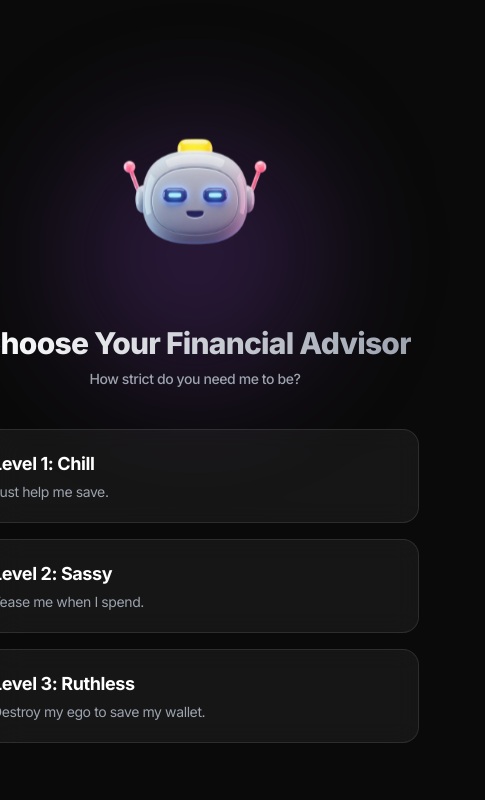
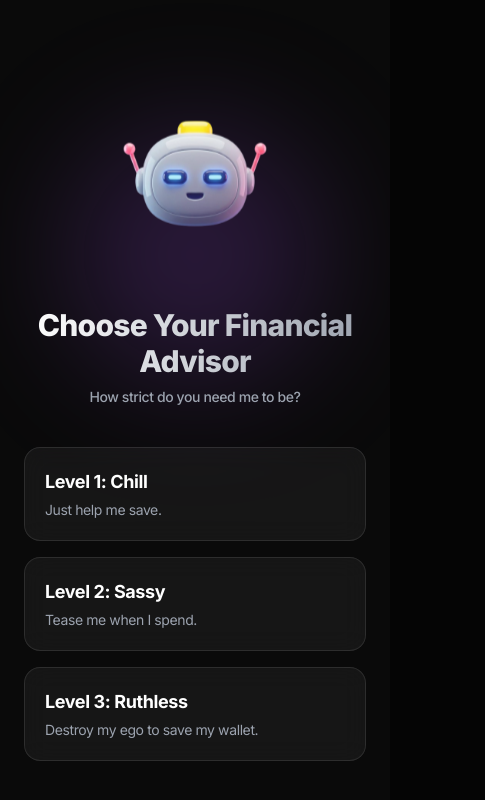
Before and after one commit to kartikkansaldev/roast-and-route, a React (Vite) app: page / in a window 390 px wide. Shown: the top 800 px of the page, 485 px wide, since content can reach past the window. Built offline with nearby package versions, Linux system fonts and the light colour scheme; no server answers; grey boxes are pictures that could not be loaded.

Commit message:
UI: Fix mobile viewport layout by removing flex centering for root

```diff
--- a/src/index.css
+++ b/src/index.css
@@ -10,63 +10,30 @@
 }
 
 html,
-body,
-#root {
+body {
   width: 100%;
   height: 100%;
   background: #050505;
-  display: flex;
-  align-items: center;
-  justify-content: center;
   font-family: 'Inter', -apple-system, BlinkMacSystemFont, 'Segoe UI', sans-serif;
   -webkit-font-smoothing: antialiased;
   -moz-osx-font-smoothing: grayscale;
 }
 
-/* ── Phone scale: responsive to viewport size ── */
-:root {
-  --phone-scale: 0.75;
+#root {
+  width: 100%;
+  height: 100%;
+  /* On desktop, center the phone frame */
+  display: flex;
+  align-items: center;
+  justify-content: center;
+  background: #050505;
 }
 
-@media (min-height: 900px) {
-  :root {
-    --phone-scale: 0.85;
-  }
-}
-
-@media (min-height: 1000px) {
-  :root {
-    --phone-scale: 0.9;
-  }
-}
-
-@media (min-height: 1200px) {
-  :root {
-    --phone-scale: 1.0;
-  }
-}
-
-@media (min-height: 1600px) {
-  :root {
-    --phone-scale: 1.2;
-  }
-}
-
-@media (min-height: 2000px) {
-  :root {
-    --phone-scale: 1.5;
-  }
-}
-
-@media (min-height: 2500px) {
-  :root {
-    --phone-scale: 1.8;
-  }
-}
-
-@media (min-height: 3000px) {
-  :root {
-    --phone-scale: 2.2;
+/* On mobile: override #root to be a block so the app fills the screen */
+@media (max-width: 767px) {
+  #root {
+    display: block;
+    height: 100dvh;
   }
 }
 
```
